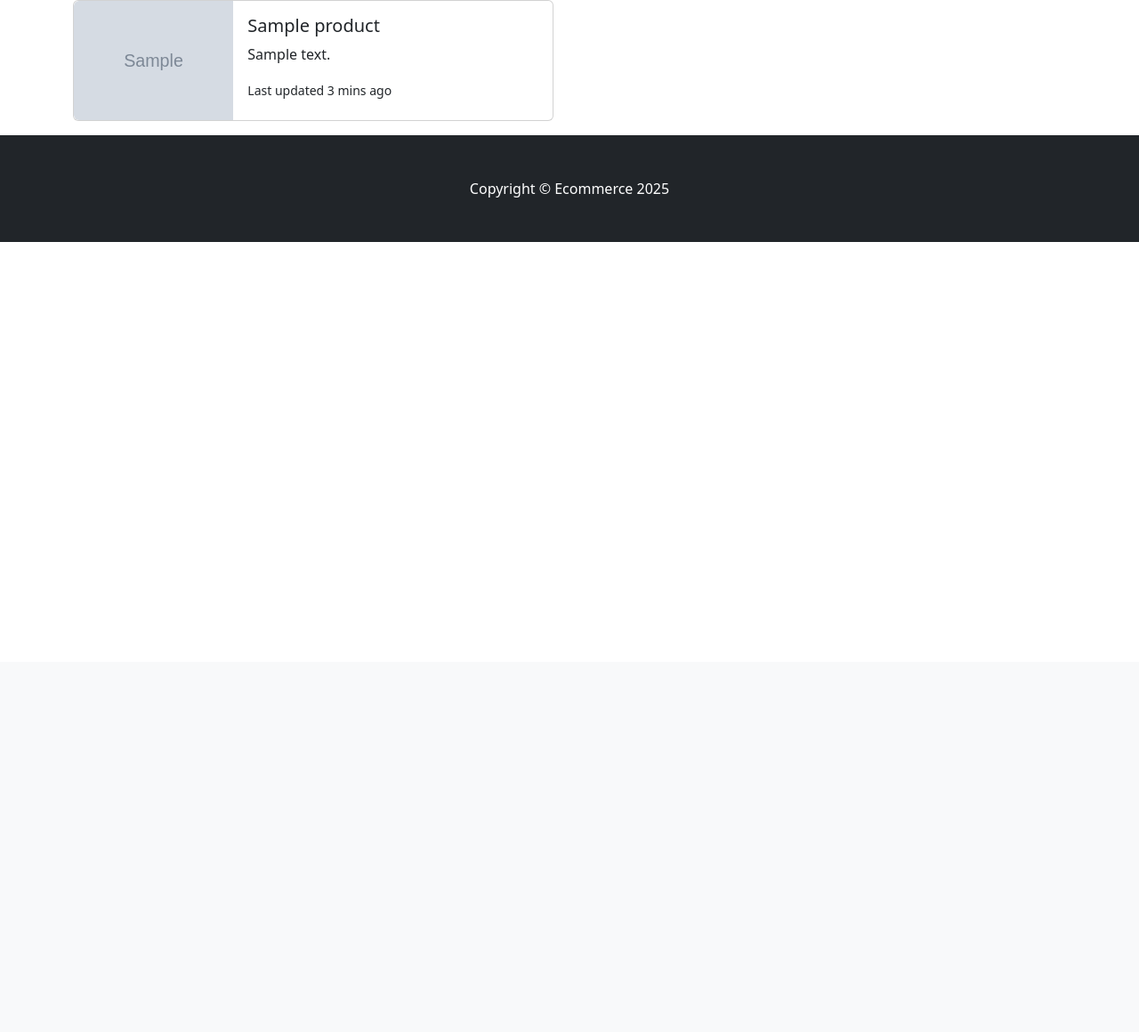
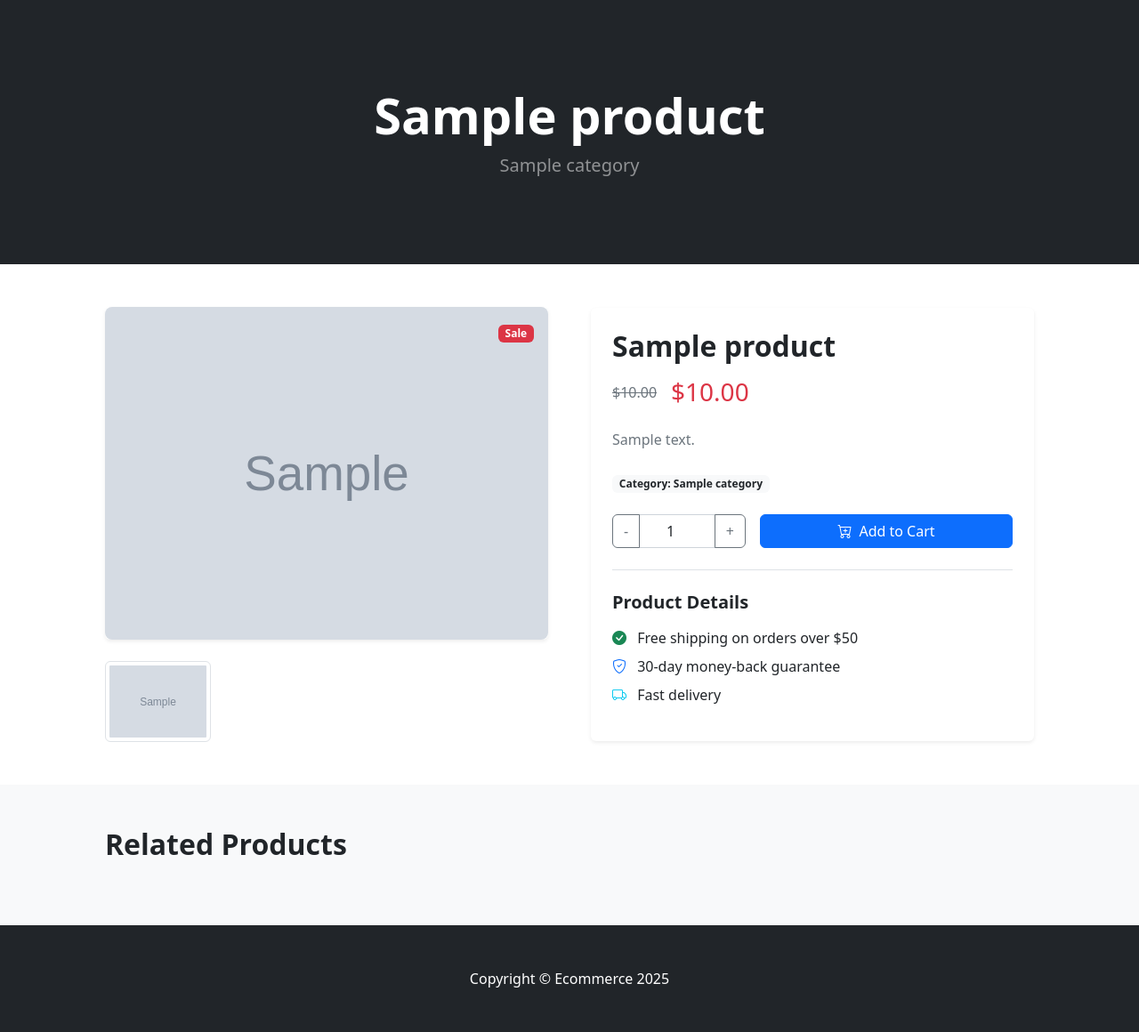
Before and after one commit to TharHtet236401/Ecommerce-App-with-Django, a Django app: page /product/1/ in a window 1280 px wide. Shown: the part 56-1216 px from the top of the page at 89% size. Before the commit the page ends 328 px from the top, so only its background shows below. Run offline with Django 5.2, Linux system fonts and the light colour scheme; tables that the repository leaves empty hold one stand-in row (values such as "Sample post"); grey boxes marked "Sample" are stand-in pictures; some libraries are stand-ins or nearby versions.

Commit message:
beautifed the product detailed page

```diff
--- a/store/templates/product_detail.html
+++ b/store/templates/product_detail.html
@@ -1,22 +1,136 @@
 {% extends 'base.html' %}
 
 {% block content %}
+<!-- Header-->
+<header class="bg-dark py-5">
+    <div class="container px-4 px-lg-5 my-5">
+        <div class="text-center text-white">
+            <h1 class="display-4 fw-bolder">{{product.name}}</h1>
+            <p class="lead fw-normal text-white-50 mb-0">{{product.category.name}}</p>
+        </div>
+    </div>
+</header>
 
-<div class="container">
-    <div class="card mb-3" style="max-width: 540px;">
-        <div class="row g-0">
-          <div class="col-md-4">
-            <img src="{{product.image.url}}" class="img-fluid rounded-start" alt="...">
-          </div>
-          <div class="col-md-8">
-            <div class="card-body">
-              <h5 class="card-title">{{product.name}}</h5>
-              <p class="card-text">{{product.description}}</p>
-              <p class="card-text"><small class="text-body-secondary">Last updated 3 mins ago</small></p>
+<!-- Product section-->
+<section class="py-5">
+    <div class="container px-4 px-lg-5">
+        <div class="row gx-4 gx-lg-5 align-items-center">
+            <!-- Product image-->
+            <div class="col-md-6">
+                <div class="card border-0 shadow-sm">
+                    <img class="card-img-top rounded-3" src="{{product.image.url}}" alt="{{product.name}}" />
+                    {% if product.is_sale %}
+                    <div class="position-absolute top-0 end-0 m-3">
+                        <span class="badge bg-danger">Sale</span>
+                    </div>
+                    {% endif %}
+                </div>
+                <!-- Thumbnail gallery (if you have multiple images) -->
+                <div class="row mt-3 g-2">
+                    <div class="col-3">
+                        <img src="{{product.image.url}}" class="img-thumbnail" alt="Thumbnail 1">
+                    </div>
+                    <!-- Add more thumbnails here if you have multiple product images -->
+                </div>
             </div>
-          </div>
+            <!-- Product details-->
+            <div class="col-md-6">
+                <div class="card border-0 shadow-sm">
+                    <div class="card-body p-4">
+                        <h2 class="fw-bolder mb-3">{{product.name}}</h2>
+
+                        <!-- Price section -->
+                        <div class="mb-4">
+                            {% if product.is_sale %}
+                            <div class="d-flex align-items-center">
+                                <span class="text-decoration-line-through text-muted me-3">${{product.price}}</span>
+                                <span class="h3 text-danger mb-0">${{product.sale_price}}</span>
+
+                            </div>
+                            {% else %}
+                            <span class="h3 mb-0">${{product.price}}</span>
+                            {% endif %}
+                        </div>
+
+                        <!-- Description -->
+                        <p class="text-muted mb-4">{{product.description}}</p>
+
+                        <!-- Category -->
+                        <div class="mb-4">
+                            <span class="badge bg-light text-dark">Category: {{product.category.name}}</span>
+                        </div>
+
+                        <!-- Add to cart section -->
+                        <div class="d-flex gap-3 mb-4">
+                            <div class="input-group" style="max-width: 150px;">
+                                <button class="btn btn-outline-secondary" type="button" id="decreaseQuantity">-</button>
+                                <input type="number" class="form-control text-center" value="1" min="1" id="quantity">
+                                <button class="btn btn-outline-secondary" type="button" id="increaseQuantity">+</button>
+                            </div>
+                            <button class="btn btn-primary flex-grow-1">
+                                <i class="bi bi-cart-plus me-2"></i>Add to Cart
+                            </button>
+                        </div>
+
+                        <!-- Additional info -->
+                        <div class="border-top pt-4">
+                            <h5 class="fw-bold mb-3">Product Details</h5>
+                            <ul class="list-unstyled">
+                                <li class="mb-2">
+                                    <i class="bi bi-check-circle-fill text-success me-2"></i>
+                                    Free shipping on orders over $50
+                                </li>
+                                <li class="mb-2">
+                                    <i class="bi bi-shield-check text-primary me-2"></i>
+                                    30-day money-back guarantee
+                                </li>
+                                <li class="mb-2">
+                                    <i class="bi bi-truck text-info me-2"></i>
+                                    Fast delivery
+                                </li>
+                            </ul>
+                        </div>
+                    </div>
+                </div>
+            </div>
         </div>
-      </div>
-</div>
+    </div>
+</section>
+
+<!-- Related products section -->
+<section class="py-5 bg-light">
+    <div class="container px-4 px-lg-5">
+        <h2 class="fw-bolder mb-4">Related Products</h2>
+        <div class="row gx-4 gx-lg-5 row-cols-2 row-cols-md-3 row-cols-xl-4 justify-content-center">
+            <!-- Add related products here -->
+        </div>
+    </div>
+</section>
+
+<script>
+document.addEventListener('DOMContentLoaded', function() {
+    const quantityInput = document.getElementById('quantity');
+    const decreaseBtn = document.getElementById('decreaseQuantity');
+    const increaseBtn = document.getElementById('increaseQuantity');
+
+    decreaseBtn.addEventListener('click', function() {
+        let value = parseInt(quantityInput.value);
+        if (value > 1) {
+            quantityInput.value = value - 1;
+        }
+    });
+
+    increaseBtn.addEventListener('click', function() {
+        let value = parseInt(quantityInput.value);
+        quantityInput.value = value + 1;
+    });
+
+    quantityInput.addEventListener('change', function() {
+        if (this.value < 1) {
+            this.value = 1;
+        }
+    });
+});
+</script>
 
 {% endblock %}
```
